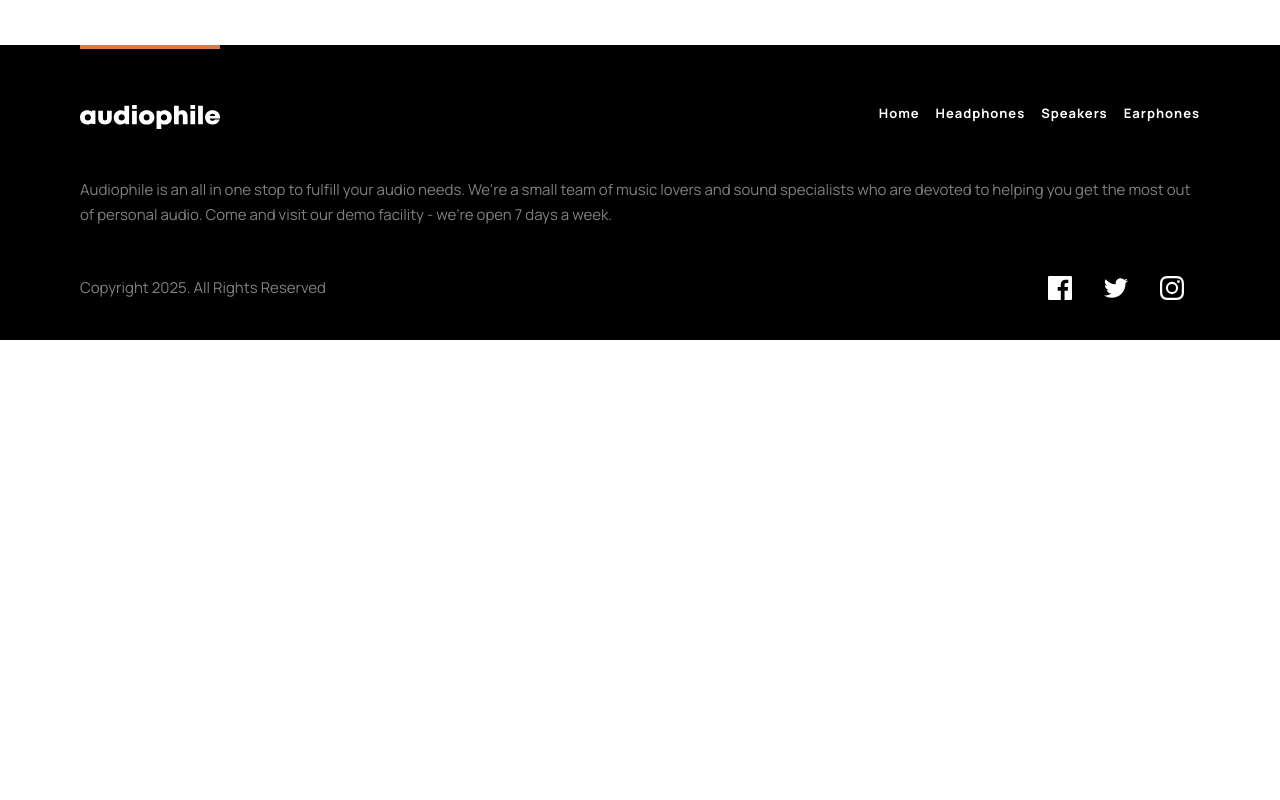
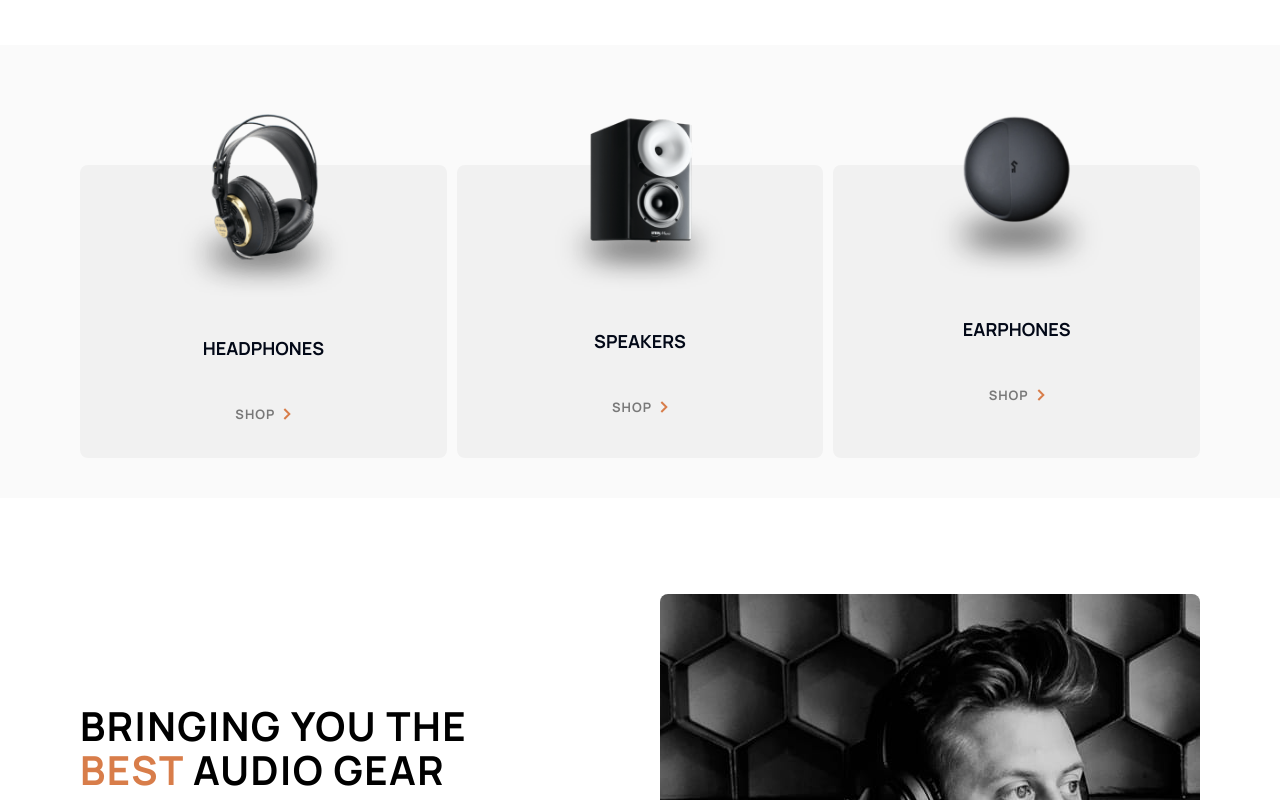
Before and after one commit to d-zucho/audiophile, a Next.js app: page /category/headphones in a window 1280 px wide. Shown: the part 1160-1960 px from the top of the page. Before the commit the page ends 1500 px from the top, so only its background shows below. Built offline with nearby package versions, Linux system fonts and the light colour scheme.

Commit message:
add to category layout

```diff
--- a/src/app/category/layout.tsx
+++ b/src/app/category/layout.tsx
@@ -1,4 +1,6 @@
 'use client'
+import AboutUs from '@/components/AboutUs'
+import Categories from '@/components/Categories'
 import { usePathname } from 'next/navigation'
 import React from 'react'
 
@@ -16,7 +18,11 @@ const CategoryLayout = ({
   return (
     <div className='w-full text-center'>
       <h1 className='text-white h2 py-10 bg-black/90 mb-24'>{title}</h1>
-      <main>{children}</main>
+      <main>
+        {children}
+        <Categories />
+        <AboutUs />
+      </main>
     </div>
   )
 }
```
